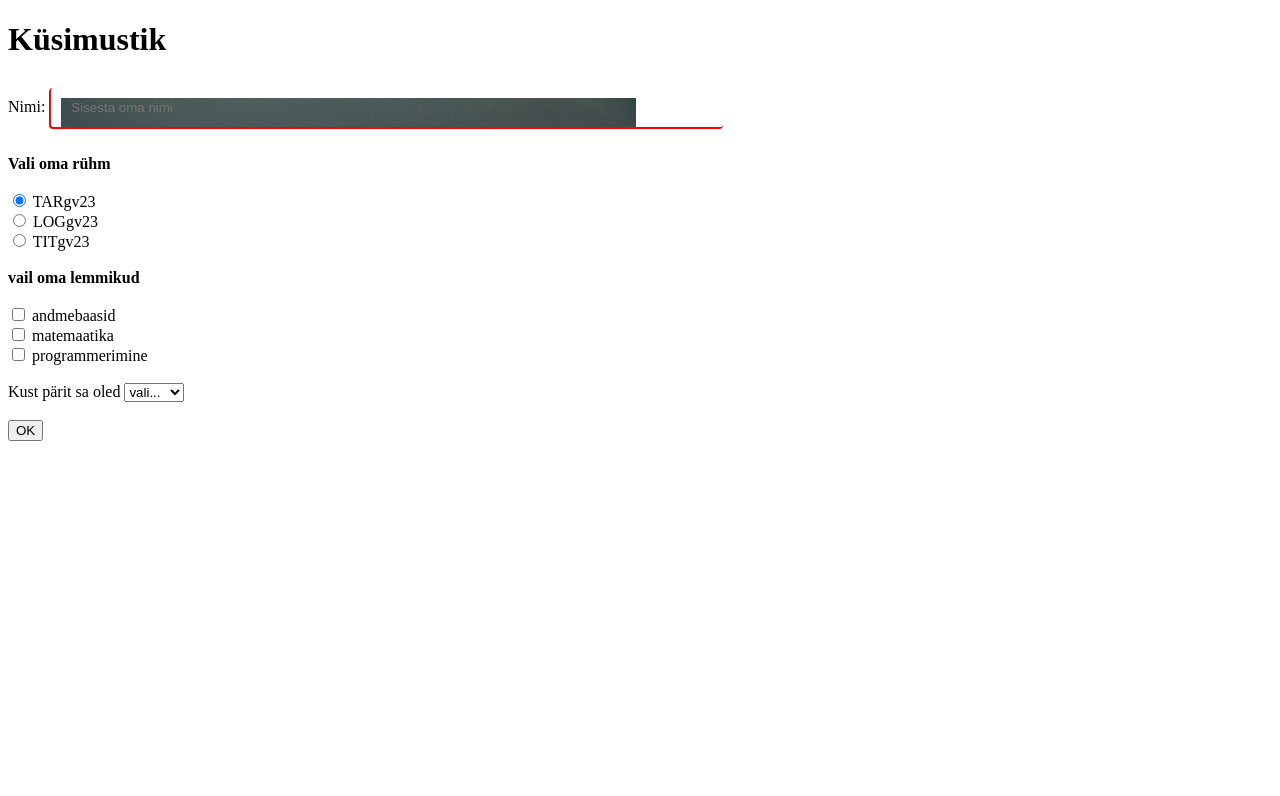
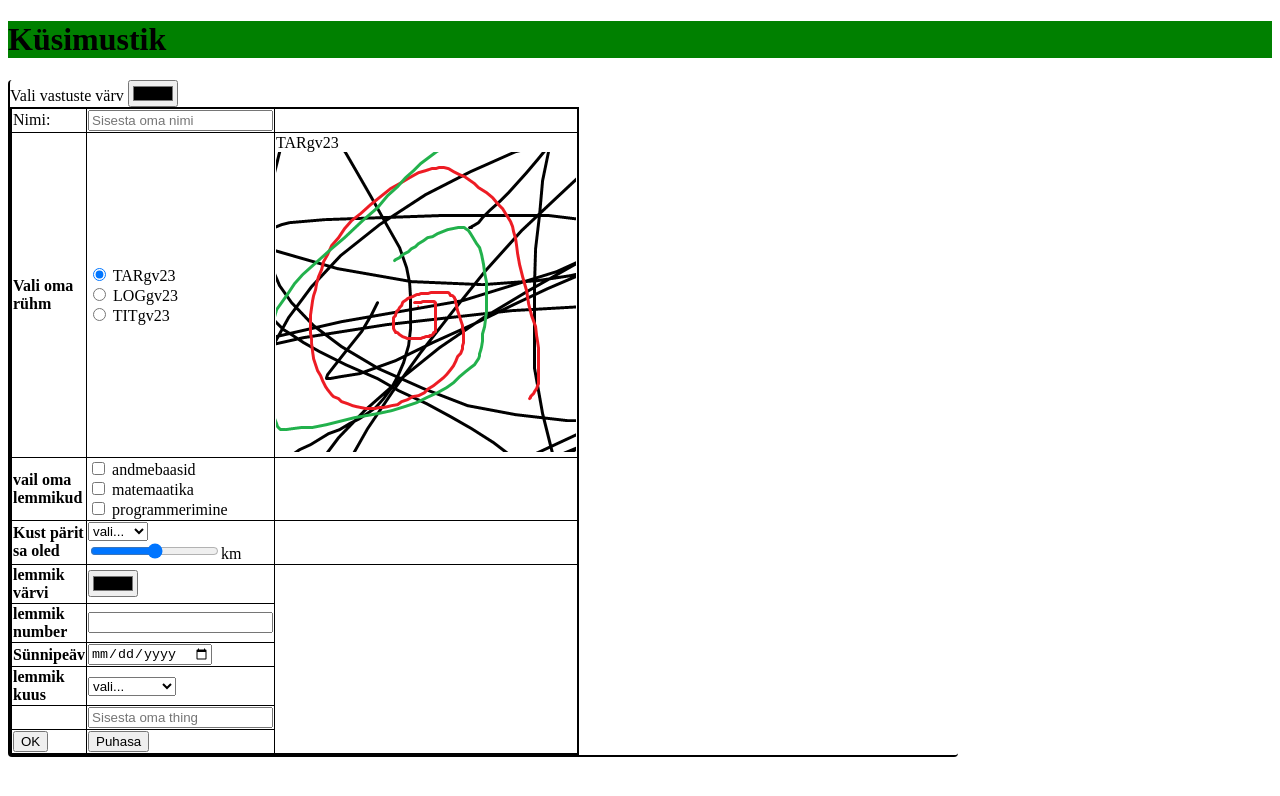
Before and after one commit to alexkaasik/forum, a plain HTML site: page index.html in a window 1280 px wide. Both pictures are taken after a click on the radio button "TARgv23". Drawn offline with Linux system fonts and the light colour scheme.

Commit message:
updato to web code

```diff
--- a/index.html
+++ b/index.html
@@ -3,51 +3,76 @@
 <head>
     <meta charset="UTF-8">
     <title>Vormid</title>
-    <link rel="stylesheet" href="style.css">
+    <link rel="stylesheet" href="style2.css">
+    <script src="script.js"></script>
 </head>
 <body>
 <h1>Küsimustik</h1>
 <form name="kusimustik">
+    <label for="varv">Vali vastuste värv</label>
+    <input type = "color" id="varv" onchange="varvValik(value)">
+    <table>
+        <tr>
             <!-- teksta -->
+            <td>
                 <label for="nimi">Nimi:</label>
-    <INPUT TYPE="text" id="nimi" name="nimi" placeholder="Sisesta oma nimi">
-    <br>
-    <br>
+            </td>
+
+            <td>
+                <INPUT TYPE="text" id="nimi" name="nimi" placeholder="Sisesta oma nimi"oninput="tesktKastiLugemine()">
+            </td>
+            <td>
+                <div id="vastus"></div>
+            </td>
+        </tr>
+
+        <tr>
+            <td>
                 <strong>Vali oma rühm</strong>
-    <br>
+            </td>
 
-    <!-- radianupp -->
-    <br>
-    <input type="radio" id="TARgv23" name="ruhm">
+            <td>
+                <!-- ALT + J = kasutame -->
+                <input type="radio" id="TARgv23" name="ruhm" value="TARgv23" onclick="radioLugemine()">
                 <label for="TARgv23">TARgv23</label>
                 <br>
-    <!-- ALT + J = kasutame -->
-    <input type="radio" id="LOGgv23" name="ruhm">
+                <input type="radio" id="LOGgv23" name="ruhm" value="LOGgv23" onclick="radioLugemine()">
                 <label for="LOGgv23">LOGgv23</label>
                 <br>
-    <input type="radio" id="TITgv23" name="ruhm">
+                <input type="radio" id="TITgv23" name="ruhm" value="TITgv23" onclick="radioLugemine()">
                 <label for="TITgv23">TITgv23</label>
-    <br>
-
+            </td>
+            <td>
+                <div id="vastus2"></div>
+                <img src="" id="pilt">
+            </td>
+        </tr>
+        <tr>
+            <td>
                 <!-- checkbox -->
-    <br>
-    <strong>
-        vail oma lemmikud
-    </strong>
-    <br>
-    <br>
-    <input type="checkbox" id="andmebaasid" name="aine" value="andmebaasid">
+                <strong>vail oma lemmikud</strong>
+            </td>
+            <td>
+                <input type="checkbox" id="andmebaasid" name="aine" value="andmebaasid" onchange="CheckValue()">
                 <label for="andmebaasid">andmebaasid</label>
                 <br>
-    <input type="checkbox" id="matemaatika" name="aine" value="matemaatika">
+                <input type="checkbox" id="matemaatika" name="aine" value="matemaatika" onchange="CheckValue()">
                 <label for="matemaatika">matemaatika</label>
                 <br>
-    <input type="checkbox" id="programmerimine" name="aine" value="programmerimine">
+                <input type="checkbox" id="programmerimine" name="aine" value="programmerimine"  onchange="CheckValue()">
                 <label for="programmerimine">programmerimine</label>
-    <br>
-    <br>
-    <label for="kodu">Kust pärit sa oled </label>
-    <select id="kodu">
+            </td>
+            <td>
+                <div id="vastus3"></div>
+            </td>
+        </tr>
+
+        <tr>
+            <td>
+                <label for="kodu"><strong>Kust pärit sa oled </strong></label>
+            </td>
+            <td>
+                <select id="kodu" onchange="selectOptionValik()">
                     <option value="tuhi">vali...</option>
                     <option value="Tallinn">Tallinn</option>
                     <option value="Tartu">Tartu</option>
@@ -55,8 +80,99 @@
                     <option value="Varva">Narva</option>
                 </select>
                 <br>
-    <br>
+                <input type="range" id="km" min="0" max="200" onchange="selectOptionValik()" >km
+            </td>
+            <td>
+                <div id="vastus4"></div>
+            </td>
+        </tr>
+
+        <tr>
+            <td>
+                <strong>lemmik värvi</strong>
+            </td>
+
+            <td>
+                <input type="color" value="asdaadasdasdasd">
+            </td>
+        </tr>
+
+        <tr>
+            <td>
+                <strong>lemmik number</strong>
+            </td>
+
+            <td>
+                <input type="number" value="number">
+            </td>
+        </tr>
+
+        <tr>
+            <td>
+                <strong>Sünnipeäv</strong>
+            </td>
+
+            <td>
+                <input type="date" value="date">
+            </td>
+        </tr>
+
+        <tr>
+            <td>
+                <strong>lemmik kuus</strong>
+            </td>
+
+            <td>
+                <select id="calendara">
+                    <option value="tuhi">vali...</option>
+                    <option value="Jaanuar">Jaanuar</option>
+                    <option value="Veebruar">Veebruar</option>
+                    <option value="April">April</option>
+                    <option value="Mai">Mai</option>
+                    <option value="Juuni">Juuni</option>
+                    <option value="Juuli">Juuli</option>
+                    <option value="August">August</option>
+                    <option value="September">September</option>
+                    <option value="Oktoober">Oktoober</option>
+                    <option value="November ">November </option>
+                    <option value="Detsember">Detsember</option>
+                </select>
+            </td>
+        </tr>
+
+        <tr>
+            <td>
+                <label for="Thing"></label>
+            </td>
+
+            <td>
+                <INPUT TYPE="text" id="Thing" name="Thing" placeholder="Sisesta oma thing"">
+            </td>
+        </tr>
+
+
+
+
+
+
+
+
+
+
+
+        <tr>
+            <td>
                 <input type="button" value="OK">
+            </td>
+
+            <td>
+                <input type="reset" value="Puhasa" onclick="puhasta()">
+            </td>
+        </tr>
+
+    </table>
+
+
 
 
 </form>
--- a/script.js
+++ b/script.js
@@ -6,10 +6,25 @@ function tesktKastiLugemine(){
 }
 
 function puhasta(){
+
     let  vastus = document.getElementById("vastus");
-    vastus.innerHTML=" ";
     let  vastus2 = document.getElementById("vastus2");
-    vastus2.innerHTML=" ";
+    let  vastus3 = document.getElementById("vastus3");
+    let  vastus4 = document.getElementById("vastus4");
+
+    let pilt = document.getElementById("pilt");
+
+    vastus.innerHTML="";
+    vastus2.innerHTML="";
+    vastus3.innerHTML="";
+    vastus4.innerHTML="";
+
+    pilt.src = "";
+
+    vastus.style.color =  "#000000";
+    vastus2.style.color = "#000000";
+    vastus3.style.color = "#000000";
+    vastus4.style.color = "#000000";
 }
 
 // radionupp
@@ -19,16 +34,68 @@ function  radioLugemine(){
     let  LOGgv23 = document.getElementById("LOGgv23");
     let  TITgv23 = document.getElementById("TITgv23");
 
+    let pilt = document.getElementById("pilt")
+
     if (TARgv23.checked){
-        vastus2.innerHTML=TARgv23.value
+        vastus2.innerHTML=TARgv23.value;
+        pilt.src = "img/art.png"
     }
     else if (LOGgv23.checked){
         vastus2.innerHTML=LOGgv23.value
+        pilt.src = "img/snake.png"
     }
     else if (TITgv23.checked){
         vastus2.innerHTML=TITgv23.value
+        pilt.src = "img/mask.png"
     }
     else {
         vastus2.innerHTML="Palun vali midagi"
     }
 }
+
+// check box
+function CheckValue(){
+    let vastus3=document.getElementById("vastus3");
+    let andmebaasid=document.getElementById("andmebaasid");
+    let matemaatika=document.getElementById("matemaatika");
+    let programmerimine=document.getElementById("programmerimine");
+
+    let aine = "";
+    if( andmebaasid.checked ){
+        aine += andmebaasid.value+", "
+    }
+    if( matemaatika.checked ){
+        aine += matemaatika.value+", "
+    }
+    if( programmerimine.checked ){
+        aine += programmerimine.value+", "
+    }
+    vastus3.innerHTML = "Lemmikud on "+aine
+}
+
+function selectOptionValik(){
+    let vastus4=document.getElementById("vastus4");
+    let kodu=document.getElementById("kodu");
+    let km=document.getElementById("km");
+
+    if (kodu.selectedIndex!==0){
+        vastus4.innerHTML="Valitus linn on" + kodu.value + ", sinu koduni on "+ km.value + "km"
+    } else {
+        vastus4.innerHTML="Palun tee oma valik"
+    }
+}
+
+function varvValik(){
+    let varv = document.getElementById("varv");
+    let vastus = document.getElementById("vastus");
+    let vastus2 = document.getElementById("vastus2");
+    let vastus3 = document.getElementById("vastus3");
+    let vastus4 = document.getElementById("vastus4");
+
+    // console.log(varv.value)
+
+    vastus.style.color = varv.value;
+    vastus2.style.color = varv.value;
+    vastus3.style.color = varv.value;
+    vastus4.style.color = varv.value;
+}
```
Also changed, not shown: index2.html (deleted, +0 -168 lines), index3.html (added, +64 -0 lines), img/art.png (added), img/mask.png (added), img/snake.png (added). Lines whose indentation alone changed are shown as unchanged.
